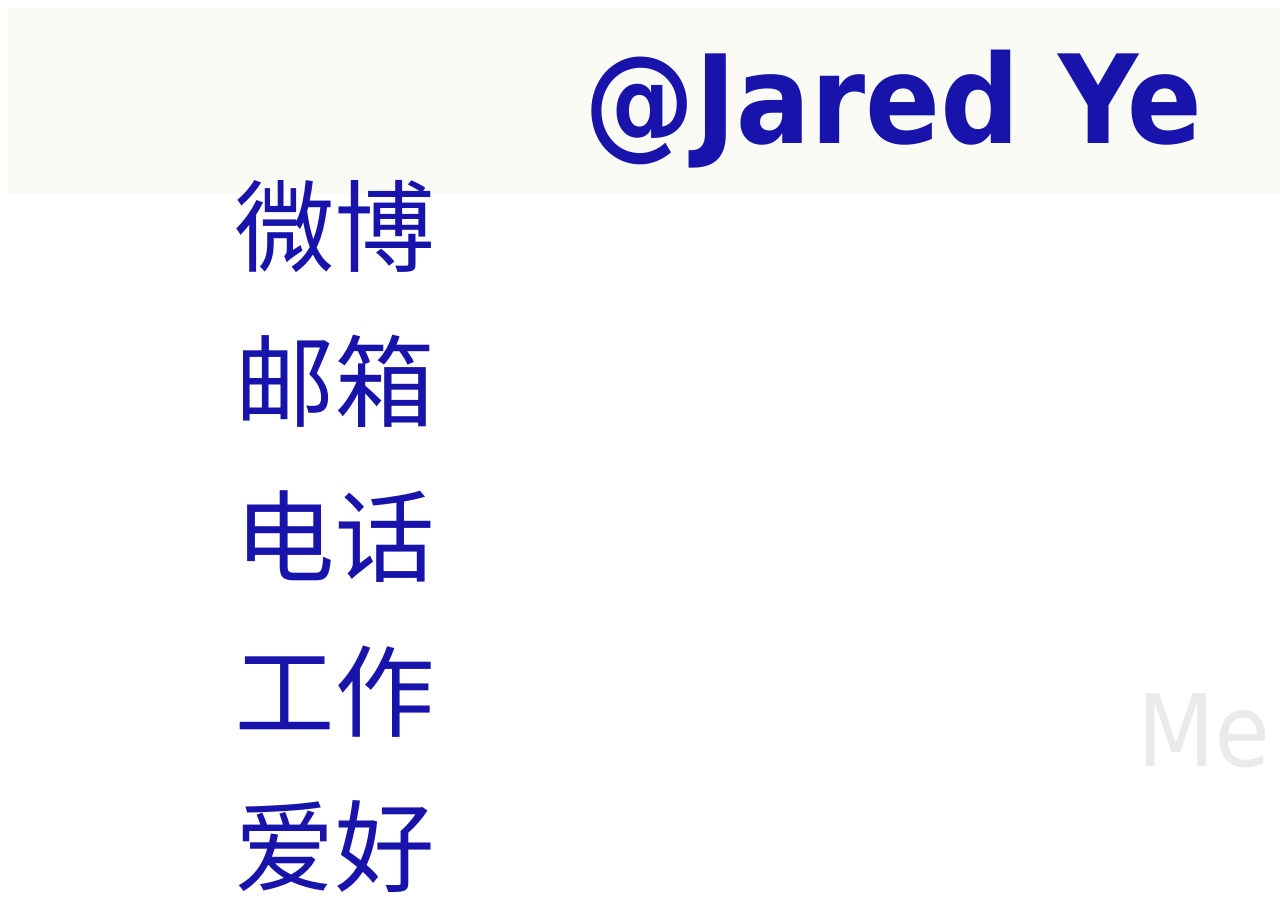
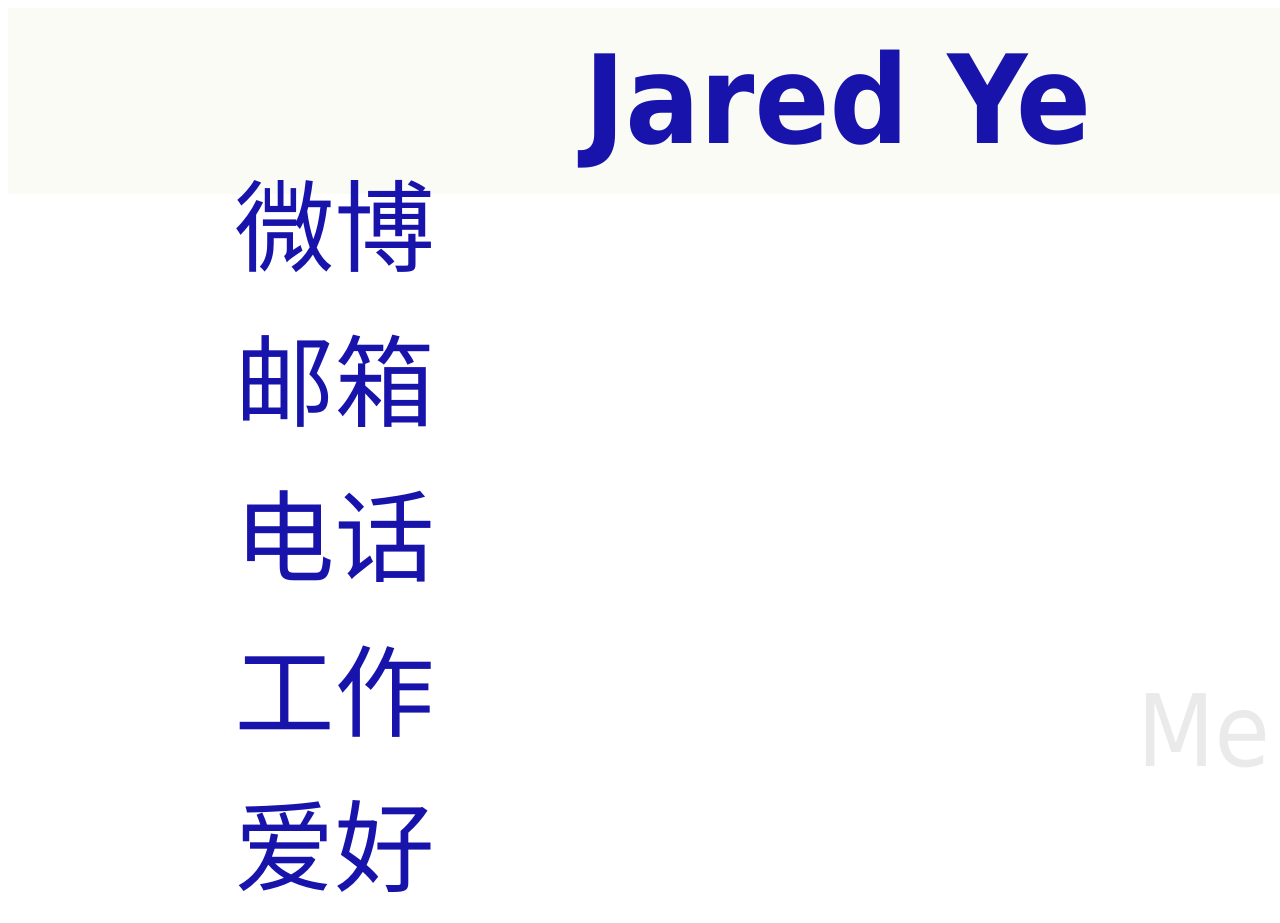
Before and after one commit to jaredye/jaredye.info, a plain HTML site: page index.html in a window 1280 px wide. Drawn offline with Linux system fonts and the light colour scheme.

Commit message:
ie 姓名显示问题

```diff
--- a/index.html
+++ b/index.html
@@ -8,7 +8,7 @@
 
 <div class="header">
     <h1>
-        <span class="big-name"><a href="http://weibo.com/fockall"><span class="at">@</span>Jared Ye</a></span>
+        <a href="http://weibo.com/fockall"><span class="big-name">Jared Ye</span></a>
     </h1>
 </div>
 
```
